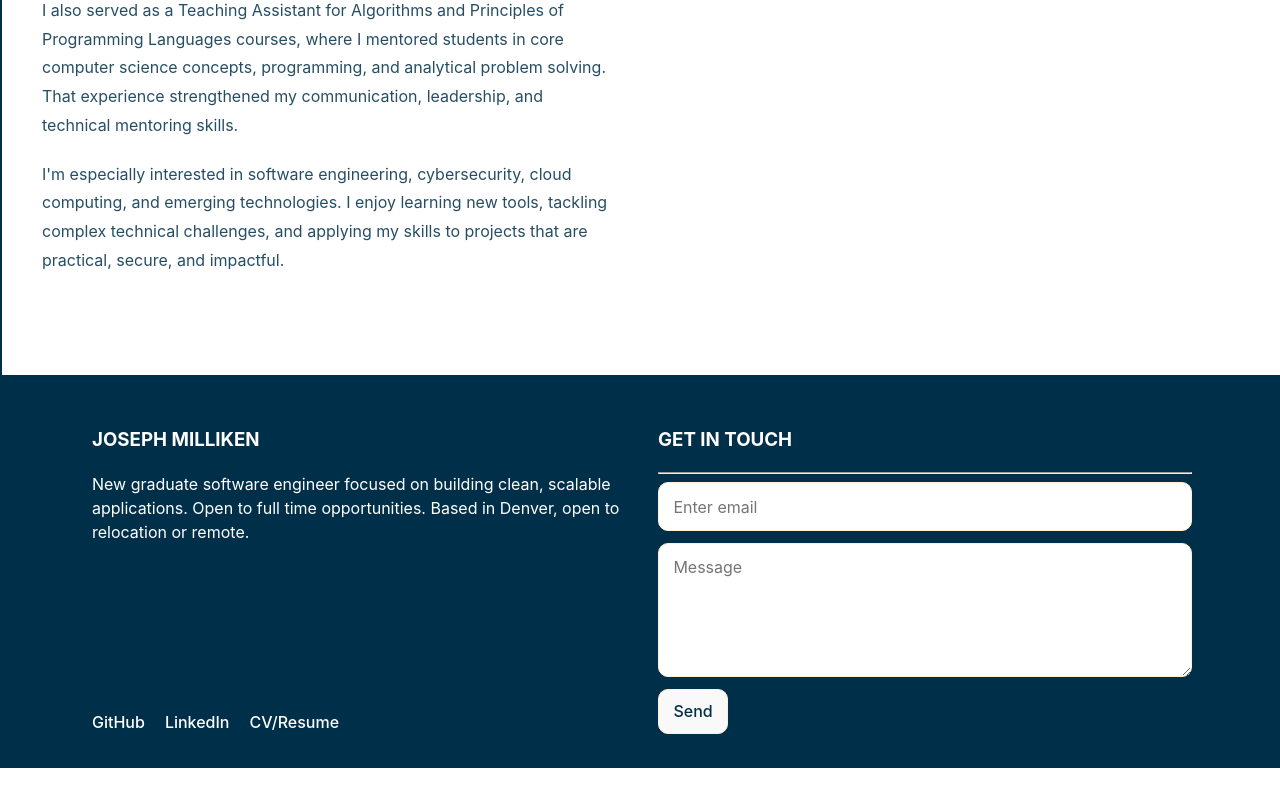
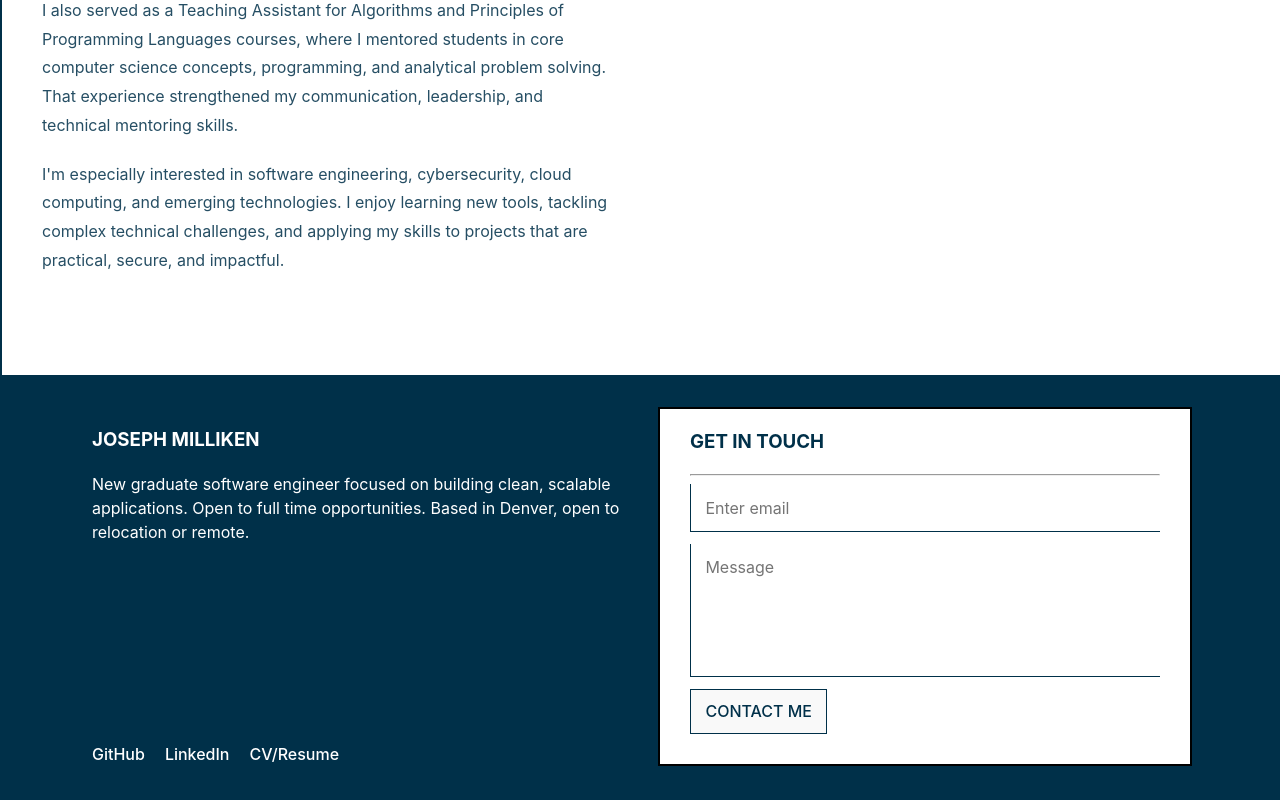
Before and after one commit to milkjo3/web-portfolio, a React (Vite) app: page /web-portfolio/about in a window 1280 px wide. Shown: the part 991-1791 px from the top of the page. Before the commit the page ends 1759 px from the top, so only its background shows below. Built offline with nearby package versions, Linux system fonts and the light colour scheme.

Commit message:
Updated footer component and corresponding stylesheet

```diff
--- a/src/components/Footer/Footer.css
+++ b/src/components/Footer/Footer.css
@@ -18,6 +18,12 @@
 .left {
   display: flex;
   flex-direction: column;
+}
+.right {
+  background-color: #ffffff;
+  color: var(--deep-space-blue);
+  border: 2px solid black;
+  padding: 0px 30px 30px 30px;
 }
 
 .left-bottom {
@@ -50,26 +56,75 @@
 .contact-form input,
 .contact-form textarea {
   background: #ffffff;
-  border: 1px solid var(--papaya-whip);
+  border-top: none;
+  border-left: 1px solid var(--deep-space-blue);
+  border-bottom: 1px solid var(--deep-space-blue);
+  border-right: none;
   color: var(--deep-space-blue);
-  border-radius: 10px;
   padding: 0.7rem 0.9rem;
   font: inherit;
 }
 
 .contact-form textarea {
   min-height: 110px;
-  resize: horizontal;
+  resize: none;
 }
 
 .contact-form button {
   width: fit-content;
   color: var(--deep-space-blue);
-  border: 1px solid var(--papaya-whip);
-  border-radius: 10px;
+  border: 1px solid var(--deep-space-blue);
+  border-radius: 0px;
   padding: 0.7rem 0.9rem;
   cursor: pointer;
+
+  position: relative;
+  display: block;
+  isolation: isolate;
+  transition: color 0.3s ease;
 }
+
+/* Awesome CSS animation from https://codepen.io/abdelRhman345/pen/PXMmdv under the MIT license.*/
+.contact-form button::before,
+.contact-form button::after {
+  content: "";
+  position: absolute;
+  left: 0;
+  width: 100%;
+  opacity: 0;
+  transition: transform 0.3s ease, opacity 0.3s ease;
+}
+
+.contact-form button::before {
+  inset-block: 0px;
+  border-top: 2px solid var(--deep-space-blue);
+  border-bottom: 2px solid var(--deep-space-blue);
+  transform: scaleY(1.35);
+}
+
+.contact-form button::after {
+  top: 2px;
+  height: calc(100% - 2px);
+  background-color: var(--deep-space-blue);
+  transform: scaleY(0);
+  z-index: -1;
+}
+
+.contact-form button:hover,
+.contact-form button:focus-visible {
+  color: white;
+  text-decoration: none;
+}
+
+.contact-form button:hover::before,
+.contact-form button:hover::after,
+.contact-form button:focus-visible::before,
+.contact-form button:focus-visible::after {
+  transform: scaleY(1);
+  opacity: 1;
+}
+
+
 
 .stack {
   margin-bottom: 0.75rem;
@@ -94,3 +149,11 @@
     flex-wrap: wrap;
   }
 }
+
+@media (prefers-reduced-motion: reduce) {
+  .contact-form button,
+  .contact-form button::before,
+  .contact-form button::after {
+    transition: none;
+  }
+}
--- a/src/components/Footer/Footer.jsx
+++ b/src/components/Footer/Footer.jsx
@@ -83,7 +83,7 @@ export default function Footer() {
                 required
               />
               <textarea name="message" placeholder="Message" required />
-              <button type="submit">Send</button>
+              <button type="submit">CONTACT ME</button>
 
               {result && <p className="form-status">{result}</p>}
             </form>
--- a/src/components/Header/Header.css
+++ b/src/components/Header/Header.css
@@ -36,6 +36,8 @@
   isolation: isolate;
 }
 
+
+/* Awesome CSS animation from https://codepen.io/abdelRhman345/pen/PXMmdv under the MIT license.*/
 .nav-links a::before,
 .nav-links a::after {
   content: "";
```
